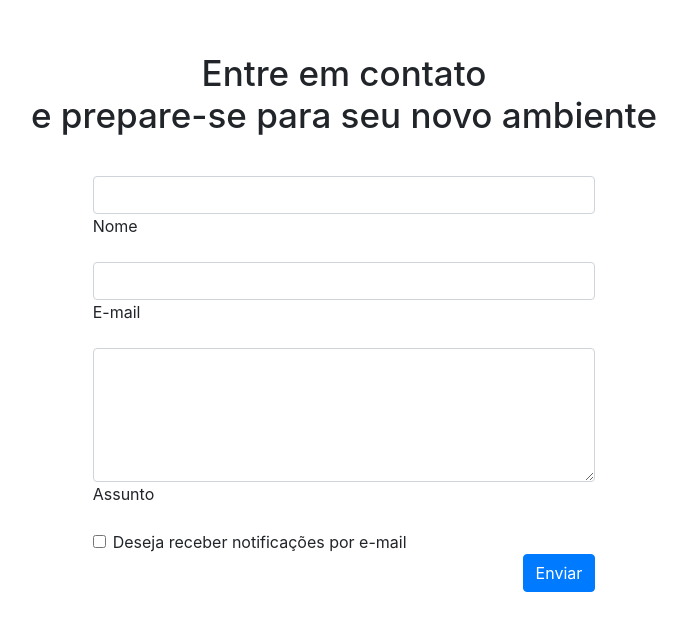
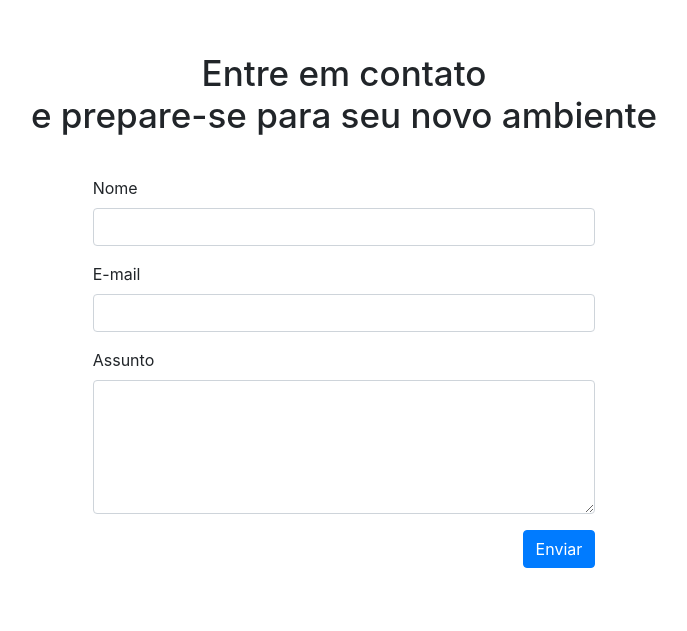
Before and after one commit to cavalheirorodrigo/menufixed, a plain HTML site: page index.html in a window 1280 px wide. Shown: the part 1498-2129 px from the top of the page, without its empty margins (296-983 px from the left). Drawn offline with nearby package versions, Linux system fonts and the light colour scheme; a web font is replaced by a local one.

Commit message:
Update index.html

```diff
--- a/index.html
+++ b/index.html
@@ -98,23 +98,16 @@ h<!DOCTYPE html>
 			e prepare-se para seu novo ambiente</h2>
 			<form>
 				<div class="form-group">
+					<label for="nome">Nome</label>
 					<input type="text" class="form-control" id="nome">
-					<label for="nome">Nome</label>
 				</div>
 				<div class="form-group">
+					<label for="email">E-mail</label>
 					<input type="text" class="form-control" id="email">
-					<label for="email">E-mail</label>
 				</div>
 				<div class="form-group">
+					<label for="assunto">Assunto</label>
 					<textarea class="form-control" id="assunto" rows="5"></textarea>
-					<label for="assunto">Assunto</label>
-				</div>
-
-				<div class="form-check">
-					<input class="form-check-input" type="checkbox" id="gridCheck">
-					<label class="form-check-label" for="gridCheck">
-						Deseja receber notificações por e-mail
-					</label>
 				</div>
 				<button type="submit" class="btn btn-primary">Enviar</button>
 			</form>
```
